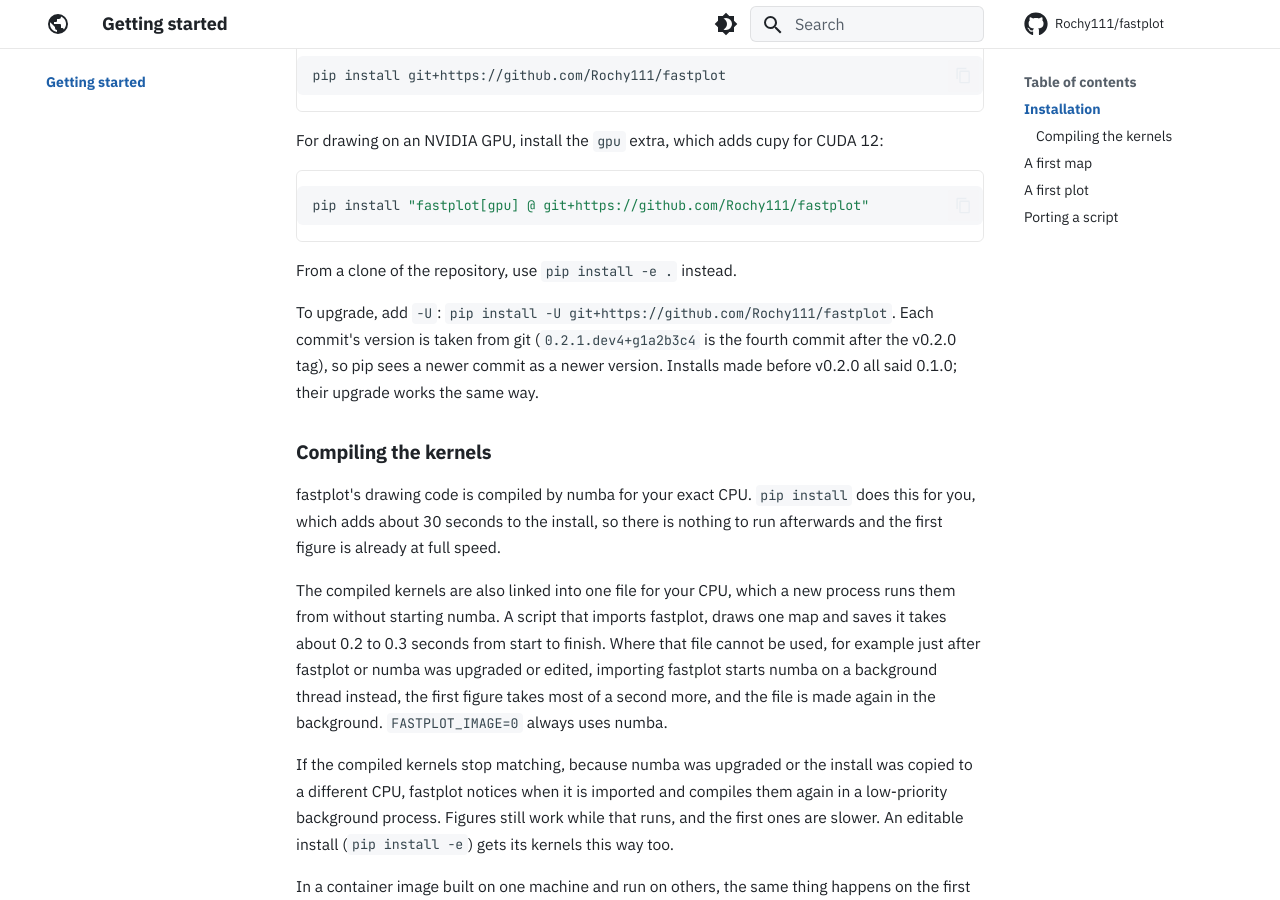
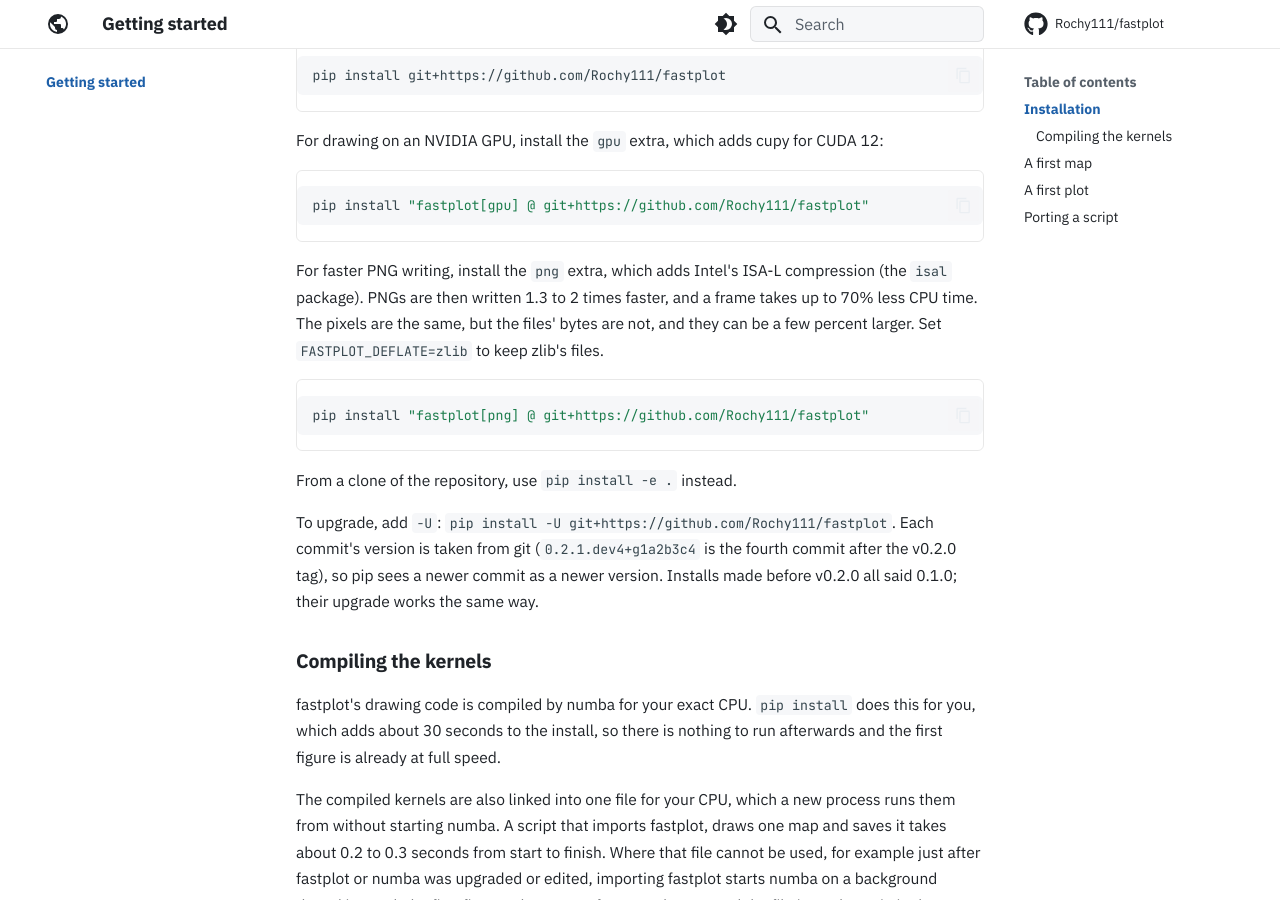
Before and after one commit to Rochy111/fastplot, an MkDocs documentation site: the page built from docs/getting-started.md, in a window 1280 px wide and 900 px high, scrolled down 316 px. Built offline with MkDocs 1.6.1 and Material for MkDocs 9.7.7, drawn with Linux system fonts in a browser that asks for light colours; comment, search, counter and statistics services are not loaded.

Commit message:
Deflate PNGs with ISA-L where the isal package is installed [skip ci]
zlib is now the largest fixed cost of a frame. Intel's ISA-L, when
installed (the new png extra), encodes 1.3-2x faster and a frame takes
up to 70% less CPU; the decoded pixels are the same, but the files'
bytes differ and can be a few percent larger. Never required, imported
lazily; FASTPLOT_DEFLATE=zlib keeps zlib. Also documents frames()'
kept splits.

Co-Authored-By: Claude Opus 5.5 <noreply@anthropic.com>

````diff
--- a/docs/getting-started.md
+++ b/docs/getting-started.md
@@ -14,6 +14,16 @@ CUDA 12:
 
 ```bash
 pip install "fastplot[gpu] @ git+https://github.com/Rochy111/fastplot"
+```
+
+For faster PNG writing, install the `png` extra, which adds Intel's ISA-L
+compression (the `isal` package). PNGs are then written 1.3 to 2 times
+faster, and a frame takes up to 70% less CPU time. The pixels are the
+same, but the files' bytes are not, and they can be a few percent larger.
+Set `FASTPLOT_DEFLATE=zlib` to keep zlib's files.
+
+```bash
+pip install "fastplot[png] @ git+https://github.com/Rochy111/fastplot"
 ```
 
 From a clone of the repository, use `pip install -e .` instead.
--- a/pyproject.toml
+++ b/pyproject.toml
@@ -25,6 +25,7 @@ classifiers = [
 
 [project.optional-dependencies]
 gpu = ["cupy-cuda12x"]
+png = ["isal"]                  # Intel's ISA-L deflate: PNGs written 1.3-2x faster, the same pixels
 test = ["pytest", "matplotlib", "cartopy", "contourpy"]
 
 [tool.setuptools]
````
Also changed, not shown: CHANGELOG.md (+19 -0 lines), docs/guide/frames.md (+4 -2 lines), docs/reference/settings.md (+1 -0 lines), 2 other files.
